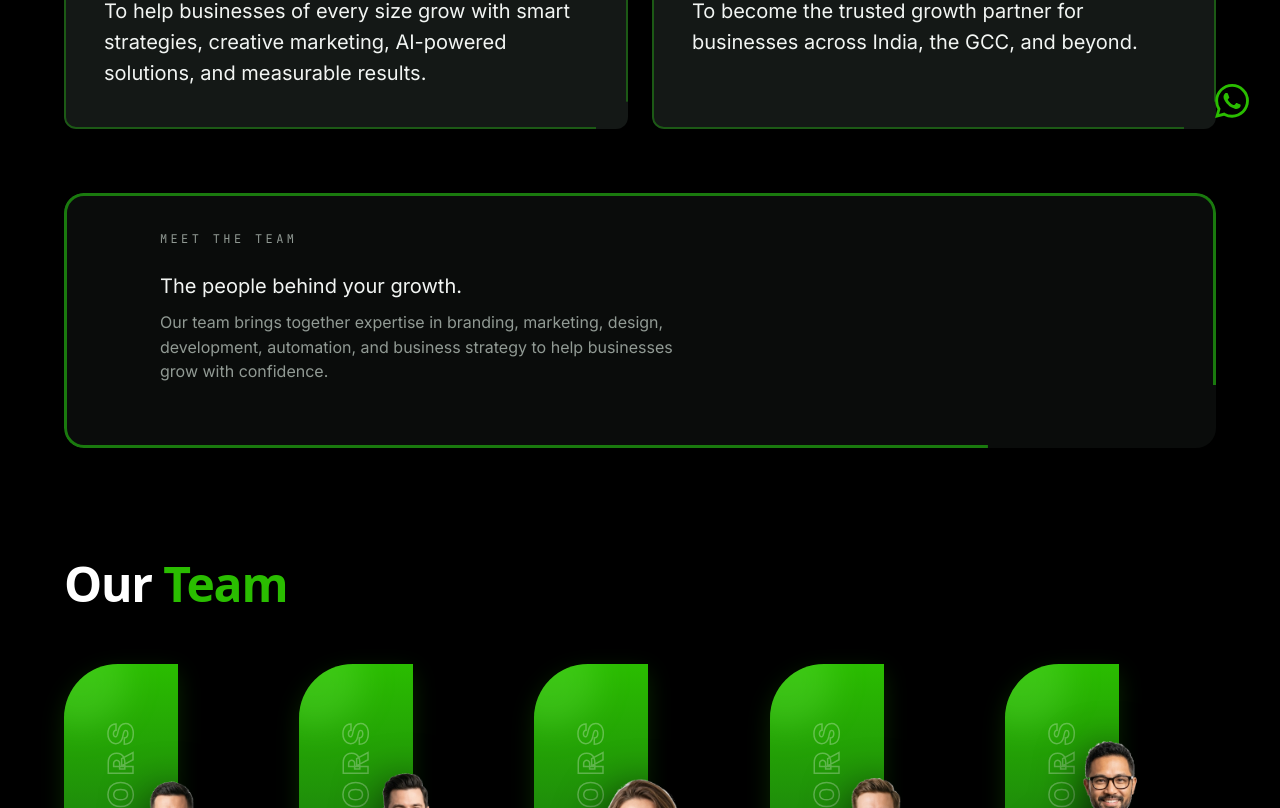
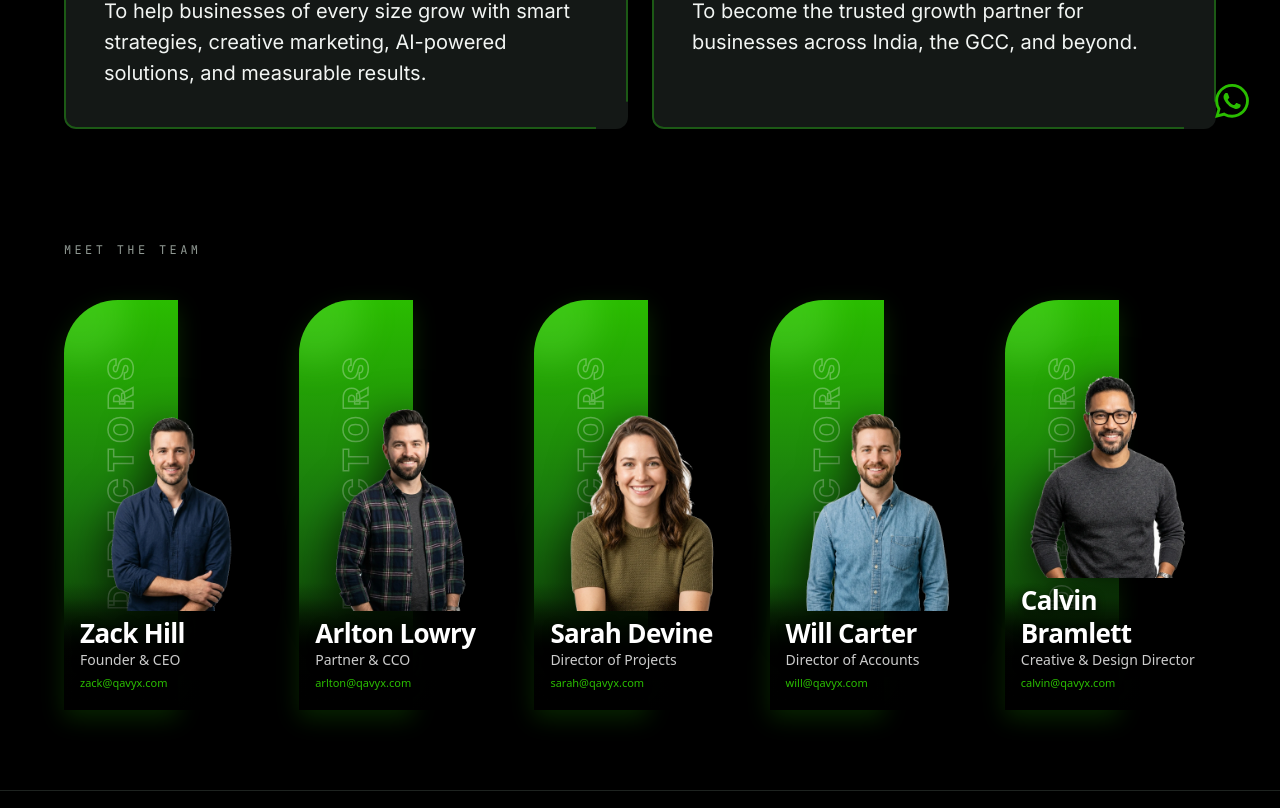
Before and after one commit to zynexta/QAVYX, a Next.js app: page /who-we-are in a window 1280 px wide. Shown: the part 651-1459 px from the top of the page. Built offline with nearby package versions, Linux system fonts and the light colour scheme.

Commit message:
feat: replace Our Team with subtle Meet the Team eyebrow and remove redundant upper container

```diff
--- a/app/(site)/who-we-are/page.tsx
+++ b/app/(site)/who-we-are/page.tsx
@@ -1,13 +1,11 @@
 import type { Metadata } from 'next';
-import { EYEBROW, InnerPage, Section } from '@/components/inner/InnerPage';
+import { EYEBROW, InnerPage } from '@/components/inner/InnerPage';
 import { JsonLd } from '@/components/seo/JsonLd';
 import { GrowthTeamVisual } from '@/components/services/visuals';
 import { TeamSection } from '@/components/company/TeamSection';
 import {
   ABOUT,
   MISSION,
-  TEAM,
-  TEAM_HEADING,
   VISION,
   WHO_WE_ARE,
 } from '@/content/company';
@@ -179,9 +177,6 @@ export default function WhoWeAreRoute() {
             either, because it is the placeholder a visitor is least able to
             detect and most likely to have made a decision on. Names, roles,
             bios, stock photographs and silhouettes are all the same mistake. */}
-        <Section id="qx-team" label={TEAM_HEADING}>
-          <p className="mt-4 max-w-[46ch] text-md text-qx-white">{TEAM.heading}</p>
-          <p className="mt-2 max-w-[52ch] text-sm text-qx-grey">{TEAM.description}</p>
         {/*
           THE PROFILE GRID — commented out because no profiles have been
           supplied. It is written against §50's own suggested fields
@@ -205,39 +200,10 @@ export default function WhoWeAreRoute() {
                   <p className={EYEBROW}>{profile.role}</p>
                 </div>
                 <p className="max-w-[42ch] text-sm text-qx-grey">{profile.bio}</p>
-                  {profile.linkedin || profile.links?.length ? (
-                    <ul className="flex flex-wrap gap-4">
-                      {profile.linkedin ? (
-                        <li>
-                          <a
-                            href={profile.linkedin}
-                            target="_blank"
-                            rel="noopener"
-                            className="font-mono text-2xs uppercase tracking-[0.28em] text-qx-grey transition-colors hover:text-qx-white"
-                          >
-                            LinkedIn
-                          </a>
-                        </li>
-                      ) : null}
-                      {profile.links?.map((link) => (
-                        <li key={link.href}>
-                          <a
-                            href={link.href}
-                            target="_blank"
-                            rel="noopener"
-                            className="font-mono text-2xs uppercase tracking-[0.28em] text-qx-grey transition-colors hover:text-qx-white"
-                          >
-                            {link.label}
-                          </a>
-                        </li>
-                      ))}
-                    </ul>
-                  ) : null}
               </li>
             ))}
           </ul>
         */}
-        </Section>
       </InnerPage>
 
       {/* Dynamic 3D Team Member Showcase Carousel */}
--- a/components/company/TeamSection.tsx
+++ b/components/company/TeamSection.tsx
@@ -54,14 +54,14 @@ export function TeamSection() {
       className="relative w-full py-12 sm:py-16 md:py-20 bg-black select-none overflow-hidden"
     >
       <div className="mx-auto max-w-[var(--qx-shell)] px-3 sm:px-6">
-        {/* Header: Our Team */}
-        <div className="mb-10 sm:mb-14 text-left">
-          <h2
+        {/* Header: Meet the Team (small gray mono text matching the upper section) */}
+        <div className="mb-8 sm:mb-10 text-left">
+          <p
             id="qx-team-heading"
-            className="text-3xl sm:text-4xl md:text-5xl font-bold tracking-tight text-white font-sans"
+            className="font-mono text-2xs uppercase tracking-[0.28em] text-[#919A94]"
           >
-            Our <span className="text-[#2ABD00]">Team</span>
-          </h2>
+            Meet the Team
+          </p>
         </div>
 
         {/* 5 Cards in a Single Row matching the reference */}
```
Lines whose indentation alone changed are shown as unchanged.
